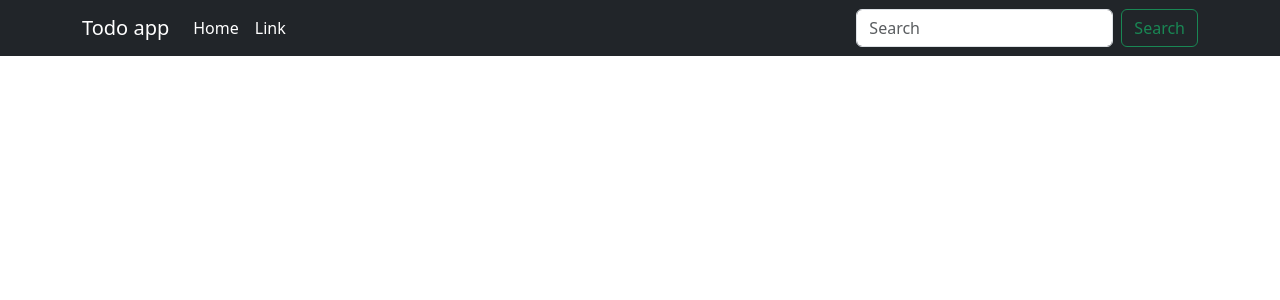
After one commit to smnet97/my_todo_app, a Django app: page / in a window 1280 px wide. The commit adds this page. Shown: the top 300 px of the page. Run offline with Django 4.2, Linux system fonts and the light colour scheme; some libraries are stand-ins or nearby versions.

Commit message:
added navbar

```diff
--- a/config/urls.py
+++ b/config/urls.py
@@ -1,11 +1,12 @@
 
 from django.contrib import admin
-from django.urls import path
+from django.urls import path, include
 from django.conf import settings
 from django.conf.urls.static import static
 
 urlpatterns = [
     path('admin/', admin.site.urls),
+    path('', include('todo.urls'))
 ]
 
 urlpatterns += static(settings.STATIC_URL, document_root=settings.STATIC_ROOT)
--- a/templates/layouts/base.html
+++ b/templates/layouts/base.html
@@ -9,6 +9,7 @@
     <link rel="stylesheet" href="{% static 'main/css/main.css' %}">
 </head>
 <body>
+    {% include 'layouts/navbar.html' %}
     {% block content %}
     {% endblock %}
 
--- /dev/null
+++ b/templates/layouts/navbar.html
@@ -0,0 +1,23 @@
+<nav class="navbar navbar-expand-lg bg-dark">
+    <div class="container">
+        <a class="navbar-brand text-white" href="#">Todo app</a>
+        <button class="navbar-toggler" type="button" data-bs-toggle="collapse" data-bs-target="#navbarSupportedContent"
+                aria-controls="navbarSupportedContent" aria-expanded="false" aria-label="Toggle navigation">
+            <span class="navbar-toggler-icon"></span>
+        </button>
+        <div class="collapse navbar-collapse" id="navbarSupportedContent">
+            <ul class="navbar-nav me-auto mb-2 mb-lg-0">
+                <li class="nav-item">
+                    <a class="nav-link active text-white" aria-current="page" href="#">Home</a>
+                </li>
+                <li class="nav-item">
+                    <a class="nav-link text-white" href="#">Link</a>
+                </li>
+            </ul>
+            <form class="d-flex" role="search">
+                <input class="form-control me-2" type="search" placeholder="Search" aria-label="Search">
+                <button class="btn btn-outline-success" type="submit">Search</button>
+            </form>
+        </div>
+    </div>
+</nav>
--- /dev/null
+++ b/todo/urls.py
@@ -0,0 +1,6 @@
+from django.urls import path
+from .views import todo_list_view
+
+urlpatterns = [
+    path('', todo_list_view, name='todo_list')
+]
--- a/todo/views.py
+++ b/todo/views.py
@@ -1,3 +1,9 @@
 from django.shortcuts import render
 
-# Create your views here.
+
+def todo_list_view(request):
+    return render(request, 'main/todo_list.html')
+
+
+def create_todo_view(request):
+    pass
```
Also changed, not shown: todo/forms.py (added, +8 -0 lines).
